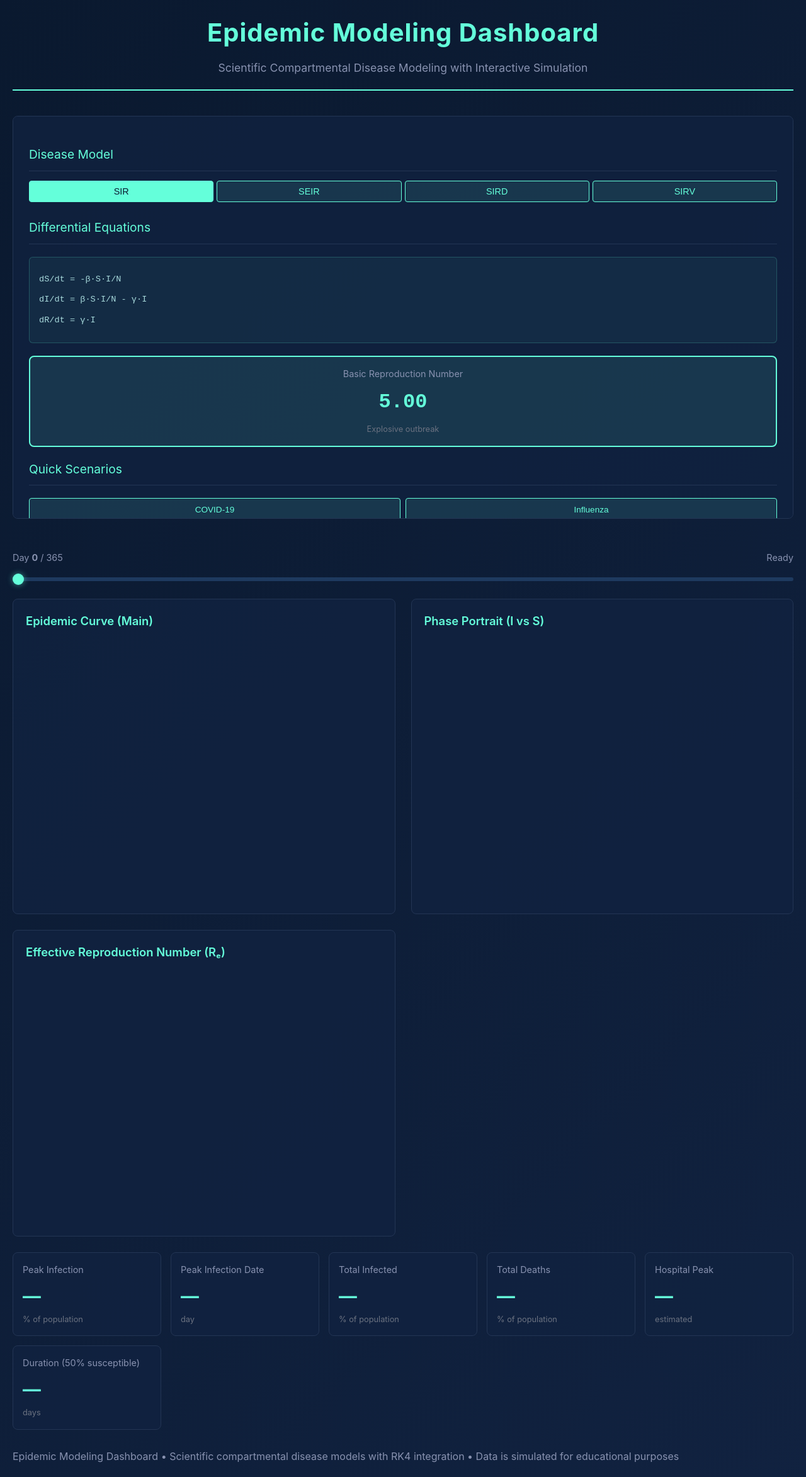
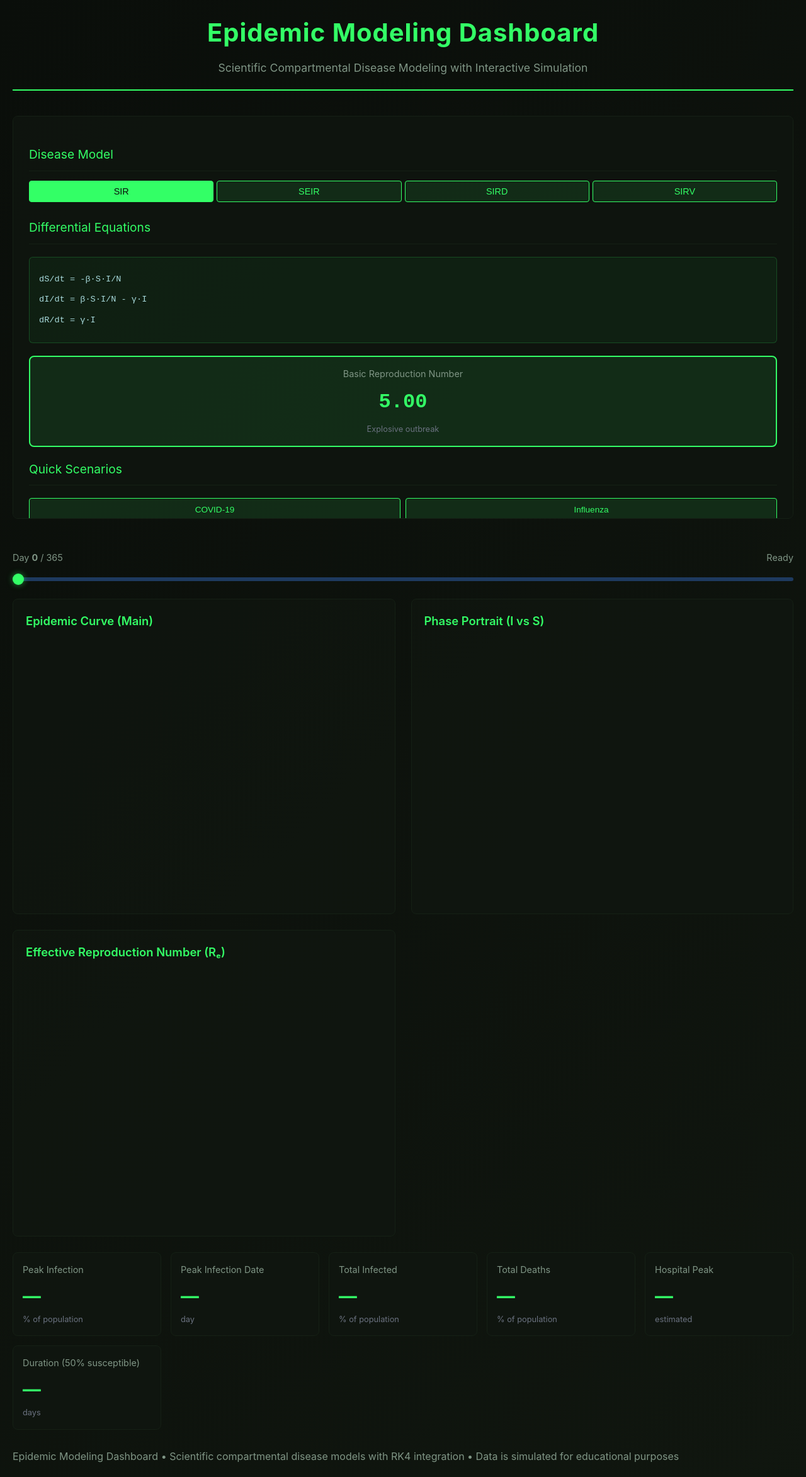
Before and after one commit to Freddricklogan/epidemic-modeling-dashboard, a plain HTML site: page index.html in a window 1280 px wide. Shown: the whole page at 63% size. Drawn offline with nearby package versions, Linux system fonts and the light colour scheme.

Commit message:
Matrix reskin: phosphor green on near-black with neutral accents (retire teal/navy/rainbow neon)

```diff
--- a/index.html
+++ b/index.html
@@ -14,8 +14,8 @@
 
         body {
             font-family: -apple-system, BlinkMacSystemFont, 'Segoe UI', Roboto, 'Helvetica Neue', Arial, sans-serif;
-            background: linear-gradient(135deg, #0a192f 0%, #112240 100%);
-            color: #8892b0;
+            background: linear-gradient(135deg, #0a0e0a 0%, #10160f 100%);
+            color: #7f9585;
             line-height: 1.6;
             min-height: 100vh;
             padding: 20px;
@@ -30,18 +30,18 @@
             text-align: center;
             margin-bottom: 40px;
             padding-bottom: 20px;
-            border-bottom: 2px solid #64ffda;
+            border-bottom: 2px solid #33ff66;
         }
 
         h1 {
-            color: #64ffda;
+            color: #33ff66;
             font-size: 2.5em;
             margin-bottom: 10px;
             letter-spacing: 1px;
         }
 
         .subtitle {
-            color: #8892b0;
+            color: #7f9585;
             font-size: 1.1em;
         }
 
@@ -59,8 +59,8 @@
         }
 
         .sidebar {
-            background: rgba(17, 34, 64, 0.8);
-            border: 1px solid #233554;
+            background: rgba(16, 22, 15, 0.8);
+            border: 1px solid #152015;
             border-radius: 8px;
             padding: 25px;
             height: fit-content;
@@ -76,9 +76,9 @@
         }
 
         .tab-btn {
-            background: rgba(100, 255, 218, 0.1);
-            color: #64ffda;
-            border: 1px solid #64ffda;
+            background: rgba(51, 255, 102, 0.1);
+            color: #33ff66;
+            border: 1px solid #33ff66;
             padding: 8px 12px;
             border-radius: 4px;
             cursor: pointer;
@@ -89,20 +89,20 @@
         }
 
         .tab-btn:hover {
-            background: rgba(100, 255, 218, 0.2);
+            background: rgba(51, 255, 102, 0.2);
         }
 
         .tab-btn.active {
-            background: #64ffda;
-            color: #0a192f;
+            background: #33ff66;
+            color: #0a0e0a;
         }
 
         .section-title {
-            color: #64ffda;
+            color: #33ff66;
             font-size: 1.2em;
             margin: 20px 0 15px 0;
             padding-bottom: 10px;
-            border-bottom: 1px solid #233554;
+            border-bottom: 1px solid #152015;
         }
 
         .control-group {
@@ -118,13 +118,13 @@
         }
 
         .param-name {
-            color: #64ffda;
+            color: #33ff66;
             font-weight: 600;
         }
 
         .param-value {
             color: #a8dadc;
-            background: rgba(100, 255, 218, 0.1);
+            background: rgba(51, 255, 102, 0.1);
             padding: 2px 8px;
             border-radius: 3px;
             font-family: 'Courier New', monospace;
@@ -138,8 +138,8 @@
         }
 
         .equations-box {
-            background: rgba(100, 255, 218, 0.05);
-            border: 1px solid rgba(100, 255, 218, 0.2);
+            background: rgba(51, 255, 102, 0.05);
+            border: 1px solid rgba(51, 255, 102, 0.2);
             border-radius: 6px;
             padding: 15px;
             margin: 20px 0;
@@ -154,8 +154,8 @@
         }
 
         .r-naught {
-            background: rgba(100, 255, 218, 0.1);
-            border: 2px solid #64ffda;
+            background: rgba(51, 255, 102, 0.1);
+            border: 2px solid #33ff66;
             border-radius: 8px;
             padding: 15px;
             margin: 20px 0;
@@ -163,13 +163,13 @@
         }
 
         .r-naught-label {
-            color: #8892b0;
+            color: #7f9585;
             font-size: 0.9em;
             margin-bottom: 8px;
         }
 
         .r-naught-value {
-            color: #64ffda;
+            color: #33ff66;
             font-size: 2em;
             font-weight: bold;
             font-family: 'Courier New', monospace;
@@ -185,7 +185,7 @@
             width: 100%;
             height: 6px;
             border-radius: 3px;
-            background: linear-gradient(to right, #64ffda, #64ffda);
+            background: linear-gradient(to right, #33ff66, #33ff66);
             background-size: 0 100%;
             background-repeat: no-repeat;
             -webkit-appearance: none;
@@ -199,19 +199,19 @@
             width: 18px;
             height: 18px;
             border-radius: 50%;
-            background: #64ffda;
+            background: #33ff66;
             cursor: pointer;
-            box-shadow: 0 0 10px rgba(100, 255, 218, 0.5);
+            box-shadow: 0 0 10px rgba(51, 255, 102, 0.5);
         }
 
         input[type="range"]::-moz-range-thumb {
             width: 18px;
             height: 18px;
             border-radius: 50%;
-            background: #64ffda;
+            background: #33ff66;
             cursor: pointer;
             border: none;
-            box-shadow: 0 0 10px rgba(100, 255, 218, 0.5);
+            box-shadow: 0 0 10px rgba(51, 255, 102, 0.5);
         }
 
         input[type="range"] {
@@ -226,9 +226,9 @@
         }
 
         .preset-btn {
-            background: rgba(100, 255, 218, 0.1);
-            color: #64ffda;
-            border: 1px solid #64ffda;
+            background: rgba(51, 255, 102, 0.1);
+            color: #33ff66;
+            border: 1px solid #33ff66;
             padding: 10px;
             border-radius: 4px;
             cursor: pointer;
@@ -237,12 +237,12 @@
         }
 
         .preset-btn:hover {
-            background: rgba(100, 255, 218, 0.2);
+            background: rgba(51, 255, 102, 0.2);
         }
 
         .controls-button {
-            background: #64ffda;
-            color: #0a192f;
+            background: #33ff66;
+            color: #0a0e0a;
             border: none;
             padding: 12px 20px;
             border-radius: 4px;
@@ -256,17 +256,17 @@
         .controls-button:hover {
             background: #4edfc7;
             transform: translateY(-2px);
-            box-shadow: 0 5px 15px rgba(100, 255, 218, 0.3);
+            box-shadow: 0 5px 15px rgba(51, 255, 102, 0.3);
         }
 
         .controls-button.secondary {
-            background: rgba(100, 255, 218, 0.1);
-            color: #64ffda;
-            border: 1px solid #64ffda;
+            background: rgba(51, 255, 102, 0.1);
+            color: #33ff66;
+            border: 1px solid #33ff66;
         }
 
         .controls-button.secondary:hover {
-            background: rgba(100, 255, 218, 0.2);
+            background: rgba(51, 255, 102, 0.2);
         }
 
         .buttons-row {
@@ -289,15 +289,15 @@
         }
 
         .chart-container {
-            background: rgba(17, 34, 64, 0.8);
-            border: 1px solid #233554;
+            background: rgba(16, 22, 15, 0.8);
+            border: 1px solid #152015;
             border-radius: 8px;
             padding: 20px;
             position: relative;
         }
 
         .chart-title {
-            color: #64ffda;
+            color: #33ff66;
             font-size: 1.15em;
             margin-bottom: 15px;
             font-weight: 600;
@@ -317,20 +317,20 @@
         }
 
         .metric-box {
-            background: rgba(17, 34, 64, 0.8);
-            border: 1px solid #233554;
+            background: rgba(16, 22, 15, 0.8);
+            border: 1px solid #152015;
             border-radius: 8px;
             padding: 15px;
         }
 
         .metric-label {
-            color: #8892b0;
+            color: #7f9585;
             font-size: 0.9em;
             margin-bottom: 8px;
         }
 
         .metric-value {
-            color: #64ffda;
+            color: #33ff66;
             font-size: 1.8em;
             font-weight: bold;
         }
@@ -346,8 +346,8 @@
         }
 
         .intervention-section {
-            background: rgba(100, 255, 218, 0.05);
-            border: 1px solid rgba(100, 255, 218, 0.2);
+            background: rgba(51, 255, 102, 0.05);
+            border: 1px solid rgba(51, 255, 102, 0.2);
             border-radius: 6px;
             padding: 15px;
             margin: 20px 0;
@@ -358,14 +358,14 @@
             align-items: center;
             gap: 10px;
             margin-bottom: 10px;
-            color: #64ffda;
+            color: #33ff66;
         }
 
         input[type="checkbox"] {
             width: 18px;
             height: 18px;
             cursor: pointer;
-            accent-color: #64ffda;
+            accent-color: #33ff66;
         }
 
         .herd-immunity-gauge {
@@ -373,20 +373,20 @@
             border-radius: 8px;
             height: 30px;
             margin: 10px 0;
-            border: 1px solid #233554;
+            border: 1px solid #152015;
             overflow: hidden;
             position: relative;
         }
 
         .herd-immunity-bar {
-            background: linear-gradient(90deg, #ff6b6b 0%, #ffa500 50%, #64ffda 100%);
+            background: linear-gradient(90deg, #d9776b 0%, #d59a3e 50%, #33ff66 100%);
             height: 100%;
             transition: width 0.3s;
             display: flex;
             align-items: center;
             justify-content: flex-end;
             padding-right: 8px;
-            color: #0a192f;
+            color: #0a0e0a;
             font-size: 0.8em;
             font-weight: bold;
         }
@@ -435,22 +435,22 @@
             border-radius: 3px;
         }
 
-        .color-s { background: #3b82f6; }
-        .color-e { background: #f59e0b; }
-        .color-i { background: #ef4444; }
-        .color-r { background: #10b981; }
+        .color-s { background: #5f9e7a; }
+        .color-e { background: #d9a441; }
+        .color-i { background: #cf5c4e; }
+        .color-r { background: #2fbf5f; }
         .color-d { background: #6b7280; }
-        .color-v { background: #a855f7; }
+        .color-v { background: #7fa98a; }
 
         .export-section {
             margin-top: 20px;
             padding-top: 20px;
-            border-top: 1px solid #233554;
+            border-top: 1px solid #152015;
         }
 
         .info-box {
-            background: rgba(100, 255, 218, 0.05);
-            border-left: 3px solid #64ffda;
+            background: rgba(51, 255, 102, 0.05);
+            border-left: 3px solid #33ff66;
             padding: 12px;
             margin: 15px 0;
             border-radius: 4px;
@@ -462,7 +462,7 @@
             text-align: center;
             margin-top: 40px;
             padding-top: 20px;
-            border-top: 1px solid #233554;
+            border-top: 1px solid #152015;
             color: #6b7280;
             font-size: 0.9em;
         }
@@ -472,7 +472,7 @@
             width: 8px;
             height: 8px;
             border-radius: 50%;
-            background: #64ffda;
+            background: #33ff66;
             animation: pulse 1.5s ease-in-out infinite;
         }
 
@@ -935,12 +935,12 @@
                 }
             },
             colors: {
-                S: '#3b82f6',
-                E: '#f59e0b',
-                I: '#ef4444',
-                R: '#10b981',
+                S: '#5f9e7a',
+                E: '#d9a441',
+                I: '#cf5c4e',
+                R: '#2fbf5f',
                 D: '#6b7280',
-                V: '#a855f7'
+                V: '#7fa98a'
             }
         };
 
@@ -1179,19 +1179,19 @@
                         maintainAspectRatio: false,
                         plugins: {
                             legend: {
-                                labels: { color: '#8892b0' }
+                                labels: { color: '#7f9585' }
                             }
                         },
                         scales: {
                             y: {
                                 beginAtZero: true,
                                 max: 100,
-                                ticks: { color: '#8892b0' },
-                                grid: { color: '#233554' }
+                                ticks: { color: '#7f9585' },
+                                grid: { color: '#152015' }
                             },
                             x: {
-                                ticks: { color: '#8892b0' },
-                                grid: { color: '#233554' }
+                                ticks: { color: '#7f9585' },
+                                grid: { color: '#152015' }
                             }
                         }
                     }
@@ -1239,7 +1239,7 @@
                     x: (d.values['S'] / N) * 100,
                     y: (d.values['I'] / N) * 100
                 })),
-                borderColor: '#64ffda',
+                borderColor: '#33ff66',
                 backgroundColor: '#64ffda20',
                 borderWidth: 2,
                 pointRadius: 0,
@@ -1260,21 +1260,21 @@
                         maintainAspectRatio: false,
                         plugins: {
                             legend: {
-                                labels: { color: '#8892b0' }
+                                labels: { color: '#7f9585' }
                             }
                         },
                         scales: {
                             x: {
-                                title: { display: true, text: 'Susceptible (%)', color: '#8892b0' },
+                                title: { display: true, text: 'Susceptible (%)', color: '#7f9585' },
                                 max: 100,
-                                ticks: { color: '#8892b0' },
-                                grid: { color: '#233554' }
+                                ticks: { color: '#7f9585' },
+                                grid: { color: '#152015' }
                             },
                             y: {
-                                title: { display: true, text: 'Infected (%)', color: '#8892b0' },
+                                title: { display: true, text: 'Infected (%)', color: '#7f9585' },
                                 max: 100,
-                                ticks: { color: '#8892b0' },
-                                grid: { color: '#233554' }
+                                ticks: { color: '#7f9585' },
+                                grid: { color: '#152015' }
                             }
                         }
                     }
@@ -1288,7 +1288,7 @@
             const dataset = {
                 label: 'Rₑ',
                 data: state.data.map(d => d.values['Re'] || 0),
-                borderColor: '#f59e0b',
+                borderColor: '#d9a441',
                 backgroundColor: '#f59e0b20',
                 borderWidth: 2,
                 tension: 0.4,
@@ -1312,18 +1312,18 @@
                         maintainAspectRatio: false,
                         plugins: {
                             legend: {
-                                labels: { color: '#8892b0' }
+                                labels: { color: '#7f9585' }
                             }
                         },
                         scales: {
                             y: {
                                 beginAtZero: true,
-                                ticks: { color: '#8892b0' },
-                                grid: { color: '#233554' }
+                                ticks: { color: '#7f9585' },
+                                grid: { color: '#152015' }
                             },
                             x: {
-                                ticks: { color: '#8892b0' },
-                                grid: { color: '#233554' }
+                                ticks: { color: '#7f9585' },
+                                grid: { color: '#152015' }
                             }
                         }
                     }
```
